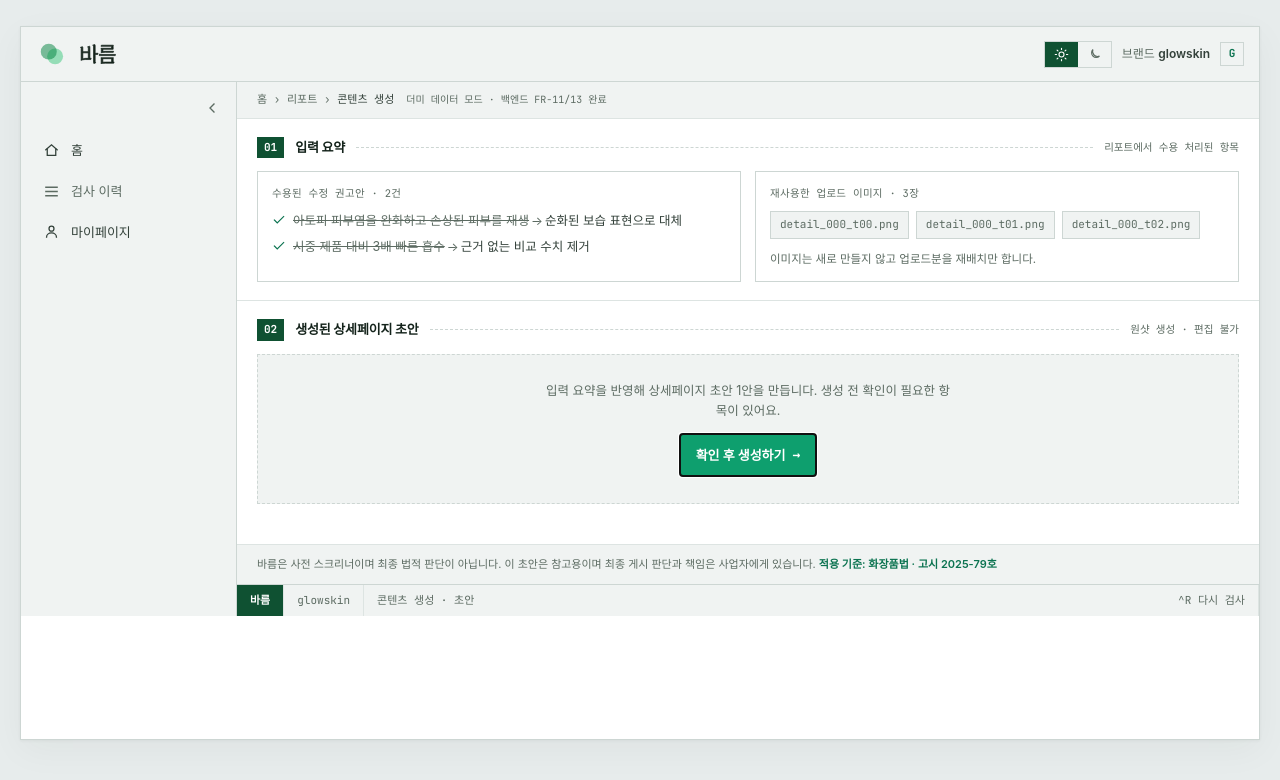
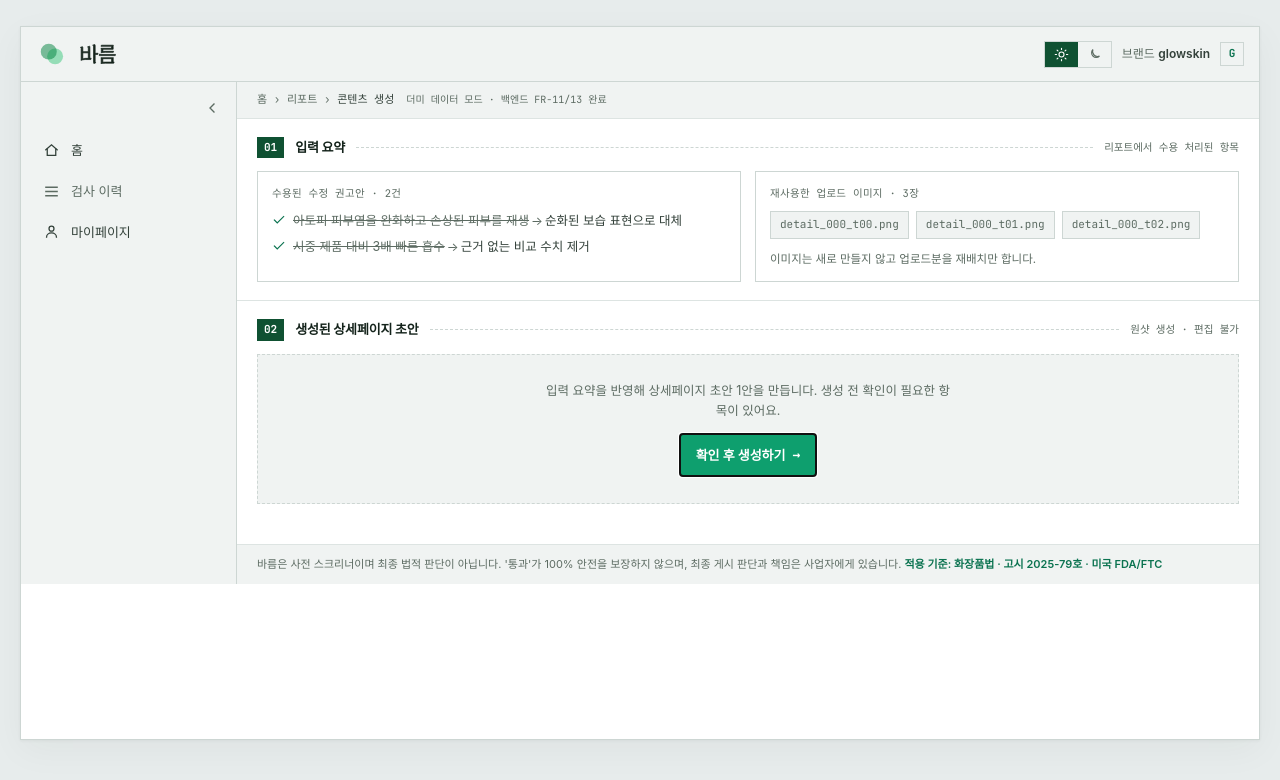
Before and after one commit to haneebunny/barum, a Next.js app in the folder frontend/: page /content in a window 1280 px wide. Shown: the top 780 px of the page. Built offline with nearby package versions, Linux system fonts and the light colour scheme; a web font is replaced by a local one.

Commit message:
feat: PageFooter 컴포넌트 생성 및 statusbar 전체 삭제

```diff
--- a/frontend/app/content/page.tsx
+++ b/frontend/app/content/page.tsx
@@ -6,6 +6,7 @@ import Link from "next/link";
 import { getReport, generateContent } from "@/lib/api/client";
 import type { CheckReport, GenerateResponse, Section } from "@/lib/api/schema";
 import { Check, X, CaretDown, FileCode, FileImage, FilePdf } from "@phosphor-icons/react";
+import { PageFooter } from "@/components/PageFooter/PageFooter";
 
 interface ContentMockData {
   productName: string;
@@ -616,22 +617,7 @@ function ContentGeneratorContent() {
         )}
       </div>
 
-      <div className="compliance">
-        바름은 사전 스크리너이며 최종 법적 판단이 아닙니다. 이 초안은 참고용이며 최종 게시 판단과 책임은 사업자에게
-        있습니다. <b>적용 기준: 화장품법 · 고시 2025-79호</b>
-      </div>
-      <div className="statusbar">
-        <span className="seg inv">바름</span>
-        <span className="seg">glowskin</span>
-        <span className="seg grow">콘텐츠 생성 · 초안</span>
-        <span
-          className="seg"
-          style={{ cursor: "pointer" }}
-          onClick={() => router.push(id ? `/report/${id}` : "/")}
-        >
-          ^R 다시 검사
-        </span>
-      </div>
+      <PageFooter />
 
       {/* 생성 전 확인 모달 (터미널 다이얼로그) */}
       {isModalOpen && (
--- a/frontend/app/globals.css
+++ b/frontend/app/globals.css
@@ -585,7 +585,7 @@ body {
   white-space: nowrap;
 }
 
-/* 컴플라이언스 + 상태바 */
+/* 컴플라이언스 고지 */
 .compliance {
   margin-top: 22px;
   padding: 10px 20px;
@@ -598,28 +598,6 @@ body {
 .compliance b {
   color: var(--brand-ink);
   font-weight: 600;
-}
-.statusbar {
-  display: flex;
-  border-top: 1px solid var(--line-2);
-  font-family: var(--mono);
-  font-size: 11px;
-  background: var(--surface-sub);
-}
-.statusbar .seg {
-  padding: 7px 13px;
-  border-right: 1px solid var(--line);
-  color: var(--ink-3);
-}
-.statusbar .seg.inv {
-  background: var(--brand-deep);
-  color: var(--on-brand);
-  font-weight: 700;
-}
-.statusbar .seg.grow {
-  flex: 1;
-  border-right: none;
-  color: var(--ink-3);
 }
 
 /* 터미널 커서(컨셉): 입력 대기 신호. reduced-motion이면 정지(보임 유지) */
--- a/frontend/app/inspect/page.tsx
+++ b/frontend/app/inspect/page.tsx
@@ -5,6 +5,7 @@ import Link from "next/link";
 import { useRouter, useSearchParams } from "next/navigation";
 import { checkAd } from "@/lib/api/client";
 import { UploadSimple, Check, X } from "@phosphor-icons/react";
+import { PageFooter } from "@/components/PageFooter/PageFooter";
 
 interface FileItem {
   id: string;
@@ -607,19 +608,7 @@ function InspectContent() {
         </div>
       </div>
 
-      <div className="compliance">
-        바름은 사전 스크리너이며 최종 법적 판단이 아닙니다. 위험 후보를 넓게 잡아(미탐 최소화) &apos;통과&apos;가 100% 안전을 보장하진 않습니다. 최종 게시 판단과 책임은 사업자에게 있습니다.{" "}
-        <b>적용 기준: 화장품법 · 고시 2025-79호</b>
-      </div>
-      <div className="statusbar">
-        <span className="seg inv">바름</span>
-        <span className="seg">glowskin</span>
-        <span className="seg grow">
-          {regionParam === "US" ? "해외 광고 검증 (미국)" : "국내 광고 검증"} ·{" "}
-          <span id="fileSeg">파일 {adFiles.length + pFiles.length}</span>
-        </span>
-        <span className="seg">^R 다시 실행</span>
-      </div>
+      <PageFooter />
     </>
   );
 }
--- a/frontend/app/mypage/page.tsx
+++ b/frontend/app/mypage/page.tsx
@@ -2,6 +2,7 @@
 
 import { useState, useEffect, useRef } from "react";
 import Link from "next/link";
+import { PageFooter } from "@/components/PageFooter/PageFooter";
 
 interface FeatItem {
   text: string;
@@ -430,19 +431,7 @@ export default function MyPage() {
         </div>
       </div>
 
-      <div className="compliance">
-        바름은 사전 스크리너이며 최종 법적 판단이 아닙니다. 최종 게시 판단과 책임은 사업자에게 있습니다.{" "}
-        <b>적용 기준: 화장품법 · 고시 2025-79호</b>
-      </div>
-
-      <div className="statusbar">
-        <span className="seg inv">바름</span>
-        <span className="seg">glowskin</span>
-        <span className="seg grow">
-          마이페이지 · <span id="tierSeg">{active_tier.name}</span>
-        </span>
-        <span className="seg">^N 새 검사</span>
-      </div>
+      <PageFooter />
 
       {/* 요금제 비교 모달 */}
       {is_compare_modal_open && (
--- a/frontend/app/page.tsx
+++ b/frontend/app/page.tsx
@@ -3,6 +3,8 @@
 import Link from "next/link";
 import { useState, useEffect, useRef } from "react";
 import { useRouter } from "next/navigation";
+import { PageFooter } from "@/components/PageFooter/PageFooter";
+
 
 export default function HomePage() {
   const router = useRouter();
@@ -288,18 +290,7 @@ export default function HomePage() {
         </Link>
       </div>
 
-      <div className="compliance">
-        바름은 사전 스크리너이며 최종 법적 판단이 아닙니다. 위험 후보를 넓게 잡아(미탐 최소화) &apos;통과&apos;가 100% 안전을
-        보장하진 않습니다. 최종 게시 판단과 책임은 사업자에게 있습니다.{" "}
-        <b>적용 기준: 화장품법 · 고시 2025-79호 · 미국 FDA/FTC (리전별 자동 적용)</b>
-      </div>
-
-      <div className="statusbar">
-        <span className="seg inv">바름</span>
-        <span className="seg">glowskin</span>
-        <span className="seg grow">홈 · 2개 입구 중 선택</span>
-        <span className="seg">^N 새 검사</span>
-      </div>
+      <PageFooter />
 
       {/* 대상국 선택 모달 (터미널 다이얼로그, 전부 모노) - React State 바인딩 */}
       {isModalOpen && (
--- a/frontend/app/report/[id]/ReportClient.tsx
+++ b/frontend/app/report/[id]/ReportClient.tsx
@@ -5,6 +5,7 @@ import { useState, useEffect } from "react";
 import { Warning, MagnifyingGlass, Check, X, Clock } from "@phosphor-icons/react";
 import type { ReportEnvelope, Finding } from "@/lib/api/schema";
 import { getReport, getRemediation } from "@/lib/api/client";
+import { PageFooter } from "@/components/PageFooter/PageFooter";
 
 const TYPE_LABEL = {
   "1호_의약품오인": "1호 · 의약품 오인",
@@ -528,17 +529,7 @@ export function ReportClient({ envelope }: ReportClientProps) {
         </Link>
       </div>
 
-      <div className="compliance">
-        바름은 사전 스크리너이며 최종 법적 판단이 아닙니다. 위험 후보를 넓게 잡아(미탐 최소화) &apos;통과&apos;가
-        100% 안전을 보장하진 않습니다. 최종 게시 판단과 책임은 사업자에게 있습니다.{" "}
-        <b>적용 기준: 화장품법 · 고시 2025-79호</b>
-      </div>
-      <div className="statusbar">
-        <span className="seg inv">바름</span>
-        <span className="seg">glowskin</span>
-        <span className="seg grow">국내 광고 검증 · 리포트</span>
-        <span className="seg">^R 다시 검사</span>
-      </div>
+      <PageFooter />
     </>
   );
 }
@@ -1037,29 +1028,6 @@ const styles = `
     color: var(--brand-ink);
     font-weight: 600;
   }
-  .statusbar {
-    display: flex;
-    border-top: 1px solid var(--line-2);
-    font-family: var(--mono);
-    font-size: 11px;
-    background: var(--surface-sub);
-  }
-  .statusbar .seg {
-    padding: 7px 13px;
-    border-right: 1px solid var(--line);
-    color: var(--ink-3);
-  }
-  .statusbar .seg.inv {
-    background: var(--brand-deep);
-    color: var(--on-brand);
-    font-weight: 700;
-  }
-  .statusbar .seg.grow {
-    flex: 1;
-    border-right: none;
-    color: var(--ink-3);
-  }
-
   @media (max-width: 900px) {
     .reportgrid {
       grid-template-columns: 1fr;
@@ -1067,9 +1035,6 @@ const styles = `
     .repcol.left {
       border-right: 0;
       border-bottom: 1px solid var(--line);
-    }
-    .statusbar .seg.grow {
-      display: none;
     }
     .modeswitch {
       margin-left: 0;
--- /dev/null
+++ b/frontend/components/PageFooter/PageFooter.tsx
@@ -0,0 +1,13 @@
+/**
+ * PageFooter: 모든 페이지 하단에 공통으로 노출되는 화장품법 규제 고지 컴포넌트.
+ * compliance 텍스트를 단일 소스로 관리한다.
+ */
+export function PageFooter() {
+  return (
+    <div className="compliance">
+      바름은 사전 스크리너이며 최종 법적 판단이 아닙니다. &apos;통과&apos;가 100% 안전을 보장하지
+      않으며, 최종 게시 판단과 책임은 사업자에게 있습니다.{" "}
+      <b>적용 기준: 화장품법 · 고시 2025-79호 · 미국 FDA/FTC</b>
+    </div>
+  );
+}
```
